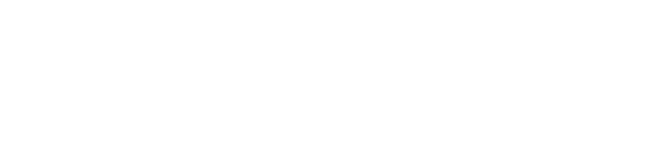
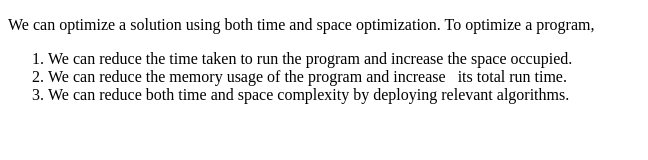
Before and after one commit to acciojob/ordered-list-practise-aashish735, a website: page main.html in a window 1280 px wide. Shown: the whole page, without its empty margins (0-648 px from the left). Drawn offline with Linux system fonts and the light colour scheme.

Commit message:
created a submission

```diff
--- a/main.html
+++ b/main.html
@@ -10,6 +10,13 @@
 	<!-- the entire body must be written by student -->
     <script type="text/javascript" src="./script.js">
 </script>
+ <p>We can optimize a solution using both time and space optimization. To optimize a program,</p>
+  <ol>
+    <li>We can reduce the time taken to run the program and increase the space occupied.</li>
+    <li>We can reduce the memory usage of the program and increase
+ its total run time.</li>
+    <li>We can reduce both time and space complexity by deploying relevant algorithms.</li>
+  </ol>
 
 </body>
 
```
